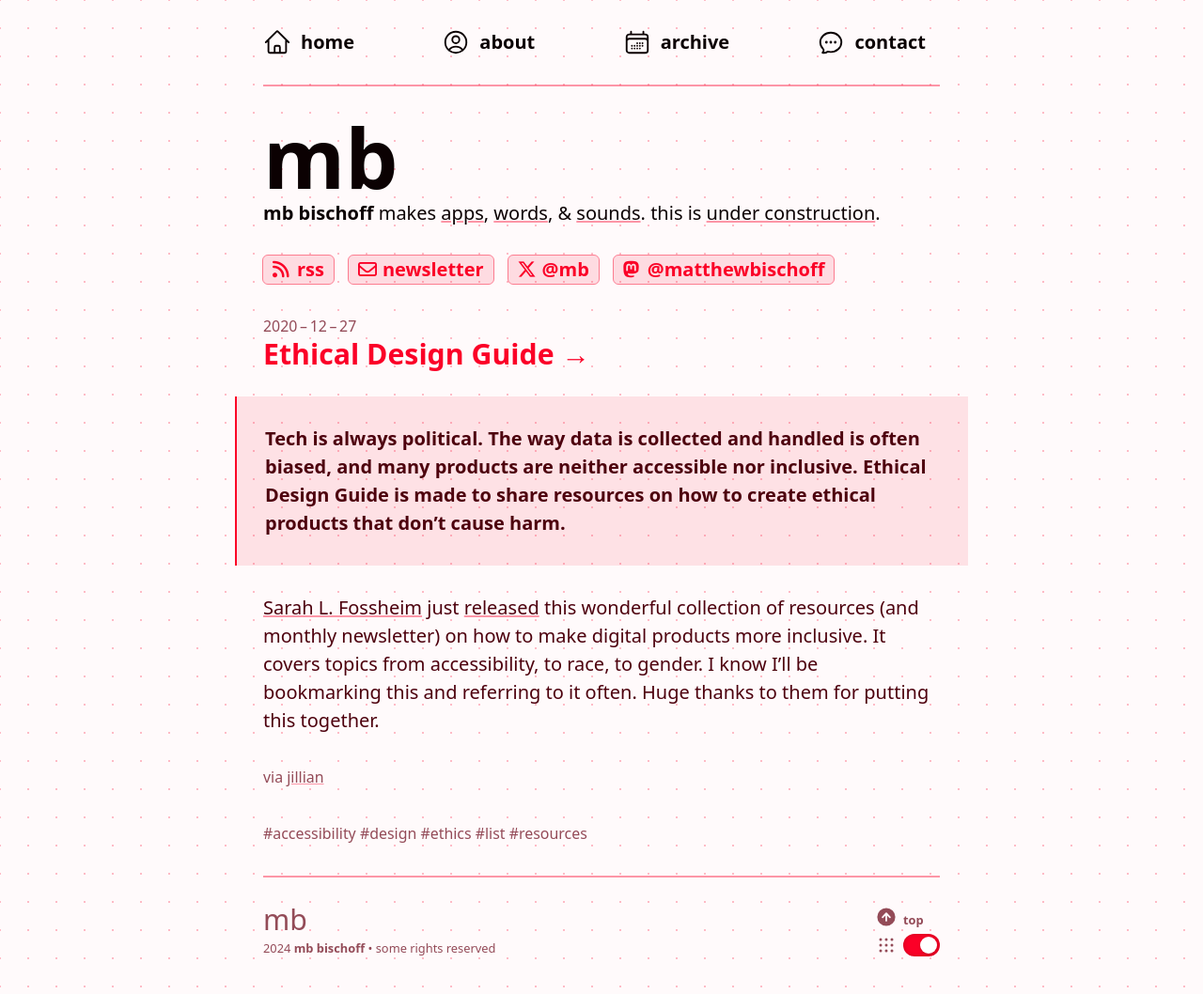
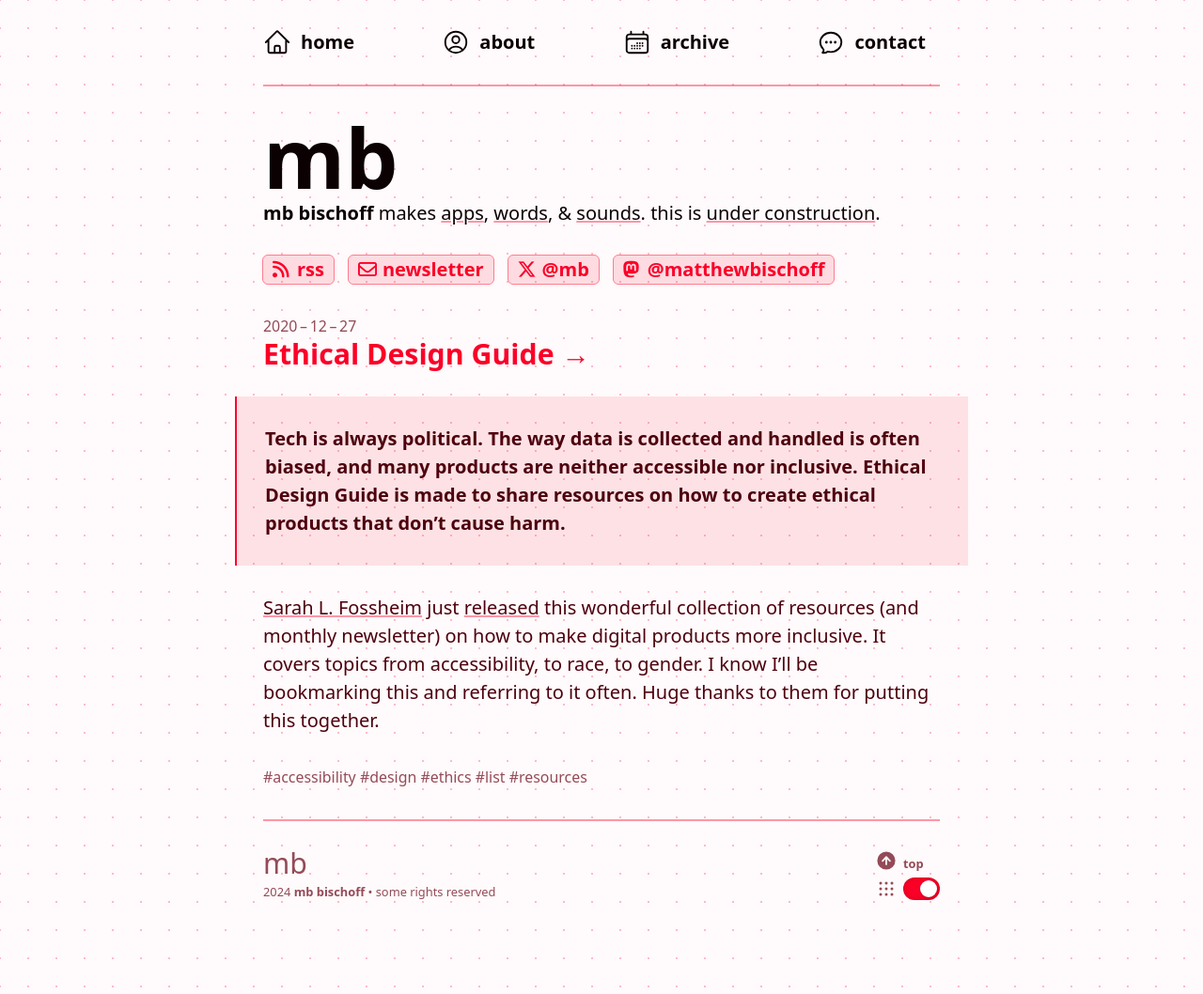
Before and after one commit to mbbischoff/website, a Jekyll site: the page built from _posts/2020-12-27-ethical-design-guide.markdown, in a window 1280 px wide. Shown: the whole page at 94% size. Built offline with Jekyll 4.4.1, drawn with Linux system fonts in a browser that asks for light colours; nearby versions of some CDN libraries; some web fonts are replaced; comment, search, counter and statistics services are not loaded; a style sheet for code colours, icons or effects is not loaded.

Commit message:
Post updates

```diff
--- a/_posts/2014-12-01-once-more-with-feeling.markdown
+++ b/_posts/2014-12-01-once-more-with-feeling.markdown
@@ -7,7 +7,6 @@
 - me
 - website
 - meta
-layout: post
 ---
 
 For years now this website has merely pointed people to my profiles on other websites and social media services. It wasn’t always that way. In the past, it housed my blog, a podcast I hosted, and even a photoblog at one point. Remember those?
--- a/_posts/2019-01-28-write-your-way-out.markdown
+++ b/_posts/2019-01-28-write-your-way-out.markdown
@@ -12,7 +12,6 @@
 image: "/uploads/release-notes-2016.jpg"
 description: A talk I gave at Release Notes 2016 about writing and how important it
   is for programmers, product managers, and owners of software companies.
-layout: post
 ---
 
 <figure>
--- a/_posts/2019-11-06-a-companion-for-swiftui.markdown
+++ b/_posts/2019-11-06-a-companion-for-swiftui.markdown
@@ -14,7 +14,7 @@
   framework being completely undocumented. Anyone else try it yet?
 format: link
 link: https://apps.apple.com/us/app/a-companion-for-swiftui/id1485436674?ls=1&mt=12
-thanks: via [Becky Hansmeyer](https://twitter.com/bhansmeyer/status/1192090820188557314)
+via: '[Becky Hansmeyer](https://twitter.com/bhansmeyer/status/1192090820188557314)'
 ---
 
 [![swift-ui-companion.png](/uploads/swift-ui-companion.png)](https://apps.apple.com/us/app/a-companion-for-swiftui/id1485436674?ls=1&mt=12)
--- a/_posts/2020-08-26-my-nonbinary-child.markdown
+++ b/_posts/2020-08-26-my-nonbinary-child.markdown
@@ -17,6 +17,6 @@
 link: https://www.sapiens.org/biology/nonbinary/
 ---
 
-If you’re a parent or thinking of becoming one, read this essay about my friend Sarah (they/them) and how their mom, who’s an anthropologist, responded when they came out to her as agender. I was already crying five sentences into this piece, but the conclusion is what really got me.
+If you’re a parent or thinking of becoming one, read this essay about my friend Sarah <small>(they/them)</small> and how their mom, who’s an anthropologist, responded when they came out to her as agender. I was already crying five sentences into this piece, but the conclusion is what really got me.
 
 > I am thankful for their permission to tell a part of their story here. As I think how best to end this essay, I am filled with one upwelling sensation. I am proud to be the mom of a wonderful person—one who works tirelessly for social justice, and who lives as neither a woman nor a man. To love them as they are is a gift of my life.
--- a/_posts/2020-12-27-ethical-design-guide.markdown
+++ b/_posts/2020-12-27-ethical-design-guide.markdown
@@ -15,7 +15,7 @@
 description: 'Sarah L. Fossheim just released this wonderful collection of resources
   on how to make digital products more inclusive. It covers topics from accessibility,
   to race, to gender. I’ll be bookmarking this and referring to it often.'
-thanks: via [jillian](http://jillianmeehan.com)
+via: '[jillian](http://jillianmeehan.com)'
 format: link
 link: https://ethicaldesign.guide
 ---
```
